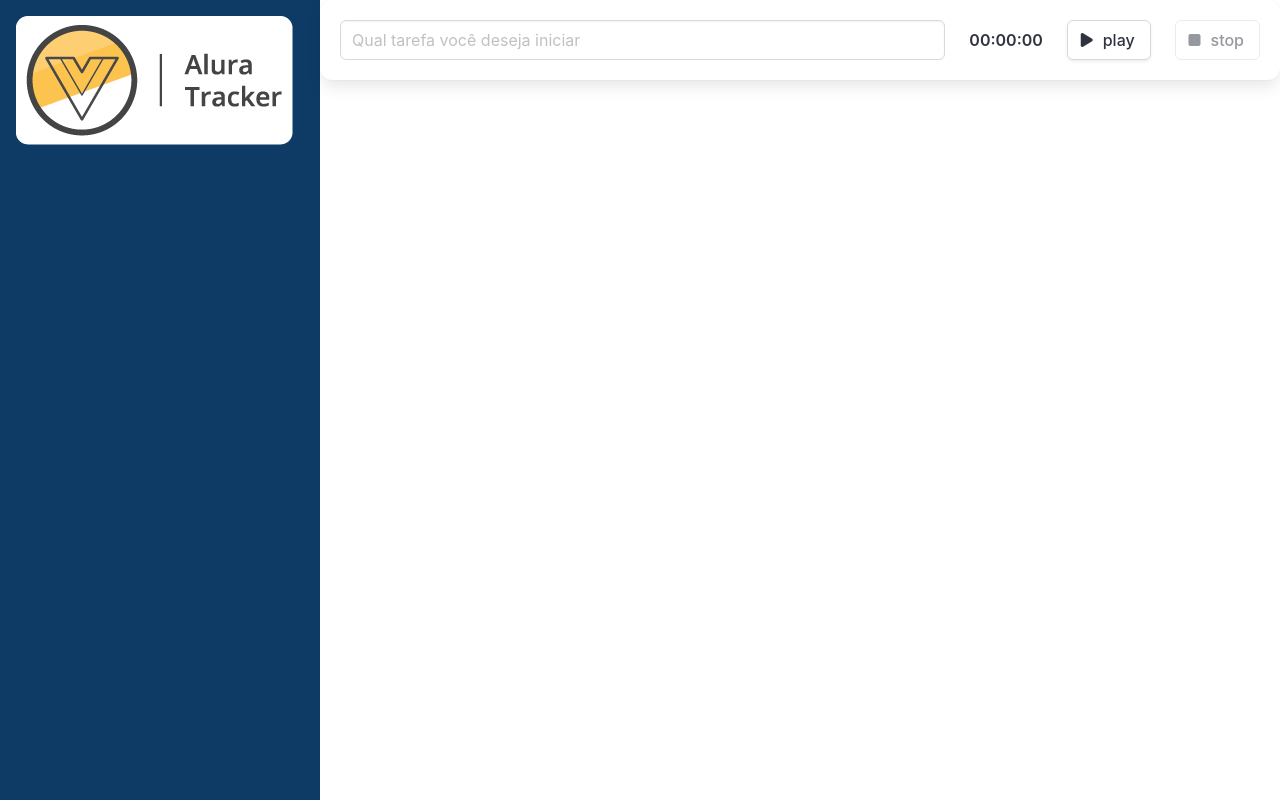
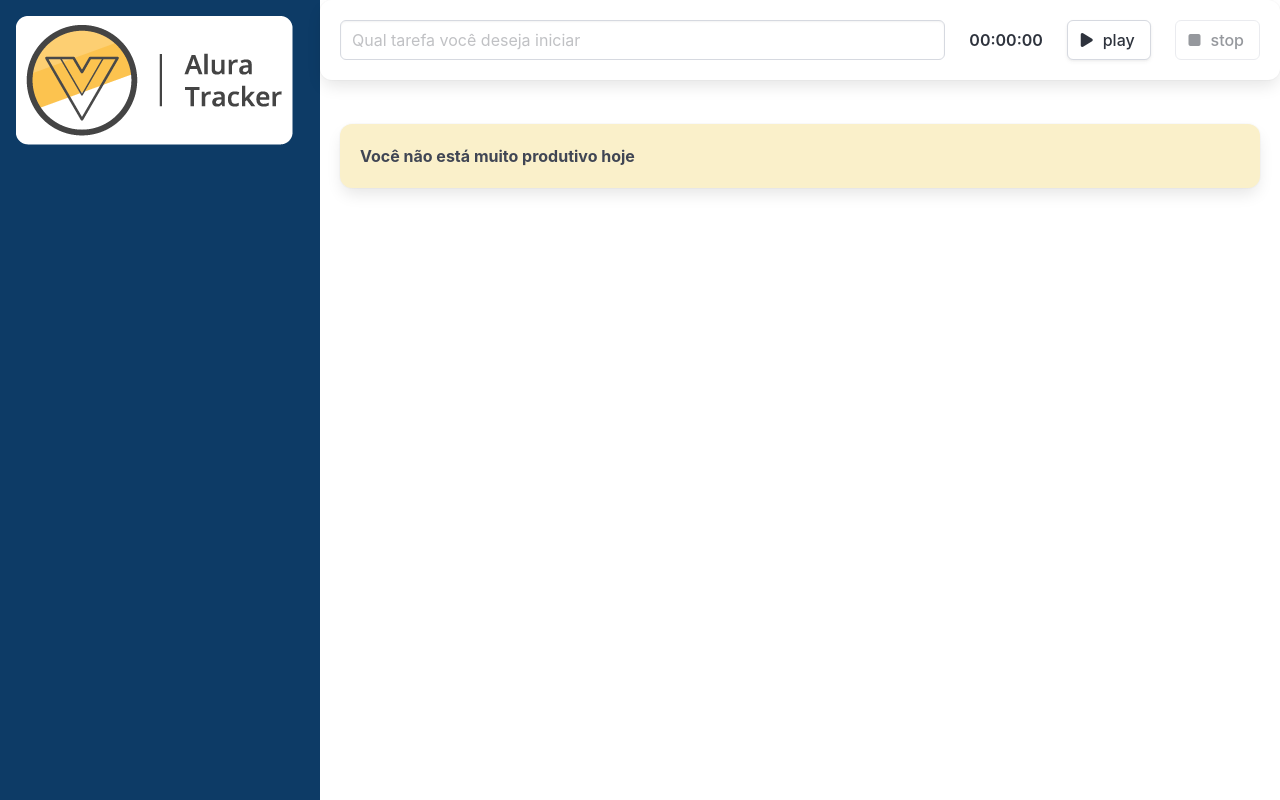
Before and after one commit to jonasluis/alura-tracker, a Vue app: page / in a window 1280 px wide. Built offline with nearby package versions, Linux system fonts and the light colour scheme.

Commit message:
feat: criar renderização condicional para tarefas caso esteja vazia

```diff
--- a/src/App.vue
+++ b/src/App.vue
@@ -3,12 +3,16 @@
     <div class="column is-one-quarter">
       <BarraLateral/>
     </div>
-    <div class="column is-three-quarter">
+    <div class="column is-three-quarter fundo" >
       <Formulario @aoSalvarTarefa="salvarTarefa" />
 
       <div class="lista">
+        <Box v-if="listaEstaVazia">
+          Você não está muito produtivo hoje
+        </Box>
         <Tarefa v-for="(tarefa, index) in tarefas" :key="index" :tarefa="tarefa"/>
       </div>
+
     </div>
 
   </main>
@@ -20,20 +24,26 @@
 import Formulario from './components/Formulario.vue';
 import Tarefa from './components/Tarefa.vue';
 import ITarefa from './interfarces/ITarefa';
+import Box from './components/Box.vue';
 
 export default defineComponent({
   name: 'App',
-  components: { BarraLateral, Formulario, Tarefa },
+  components: { BarraLateral, Formulario, Tarefa, Box },
   data() {
             return {
                 tarefas: [] as ITarefa[]
             }
         },
-        methods: {
-            salvarTarefa (tarefa: ITarefa) {
-                this.tarefas.push(tarefa)
-            }
-        }
+  computed: {
+    listaEstaVazia () : boolean {
+      return this.tarefas.length === 0
+    }
+  },
+  methods: {
+      salvarTarefa (tarefa: ITarefa) {
+          this.tarefas.push(tarefa)
+      }
+  }
 });
 </script>
 
--- /dev/null
+++ b/src/components/Box.vue
@@ -0,0 +1,19 @@
+<template>
+    <div class="box has-text-weight-bold">
+      <slot></slot>
+    </div>
+  </template>
+
+  <script lang="ts">
+  import { defineComponent } from 'vue'
+
+  export default defineComponent({
+    name: 'BoxCaixa'
+  })
+  </script>
+
+  <style scoped>
+  .box {
+    background: #FAF0CA;
+  }
+  </style>
--- a/src/components/Tarefa.vue
+++ b/src/components/Tarefa.vue
@@ -1,24 +1,25 @@
 <template>
-    <div class="box has-text-weight-bold">
+    <Box>
         <div class="columns">
             <div class="column is-7">
-                {{tarefa.descricao}}
+                {{tarefa.descricao || 'Tarefa sem descrição'}}
             </div>
             <div class="column">
                 <Cronometro :tempoEmSegundos="tarefa.duracaoEmSegundos"/>
             </div>
         </div>
-    </div>
+    </Box>
 </template>
 
 <script lang="ts">
 import { defineComponent, PropType } from 'vue';
 import Cronometro from './Cronometro.vue';
 import ITarefa from '@/interfarces/ITarefa';
+import Box from './Box.vue';
 
     export default defineComponent({
         name: 'MenuTarefa',
-        components:{ Cronometro},
+        components:{ Cronometro, Box},
         props:{
             tarefa: {
                 type: Object as PropType<ITarefa>,
@@ -28,11 +29,3 @@
 
     })
 </script>
-
-<style scoped>
-
-.box{
-    background: #2f00ff;
-}
-
-</style>
```
